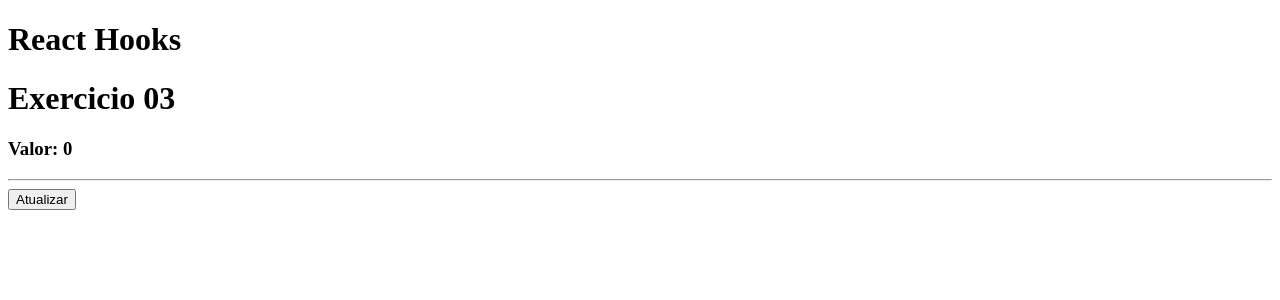
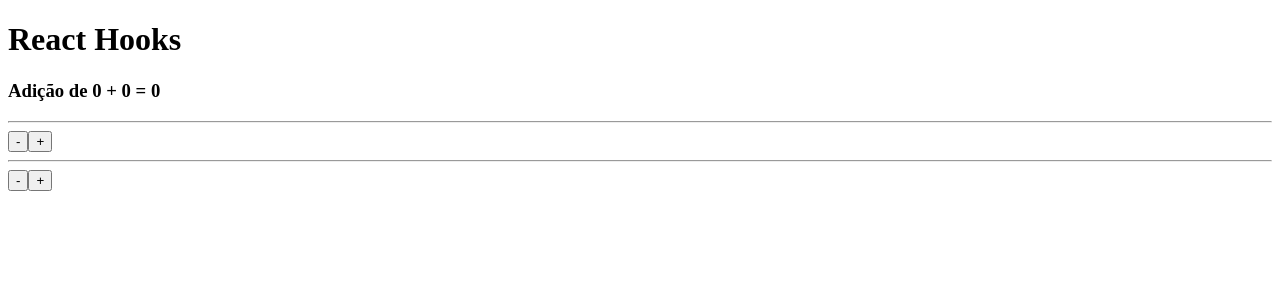
Before and after one commit to danielBRTanimacao/React-estudo, a React (Vite) app in the folder react-04-hooks/: page / in a window 1280 px wide. Shown: the top 300 px of the page. Built offline with nearby package versions, Linux system fonts and the light colour scheme.

Commit message:
Mais exercicios sobre hooks

```diff
--- a/react-04-hooks/src/App.jsx
+++ b/react-04-hooks/src/App.jsx
@@ -4,7 +4,10 @@
 // import HookState02 from "./components/UseState02";
 // import HookState03 from "./components/UseState03";
 // import HookState04 from "./components/UseState04";
-import HookState05 from "./components/UseState05";
+// import HookState05 from "./components/UseState05";
+import HookState06 from "./components/UseState06";
+
+import "./assets/css/Index.css";
 
 export default () => {
     return (
@@ -13,7 +16,8 @@
             {/* <HookState01 /> */}
             {/* <HookState03 /> */}
             {/* <HookState04 /> */}
-            <HookState05 />
+            {/* <HookState05 /> */}
+            <HookState06 />
         </>
     );
 };
--- /dev/null
+++ b/react-04-hooks/src/assets/css/Index.css
@@ -0,0 +1,3 @@
+.container {
+    padding: 10rem;
+}
--- /dev/null
+++ b/react-04-hooks/src/components/UseState06.jsx
@@ -0,0 +1,33 @@
+import React, { useCallback, useState } from "react";
+import UseState06a from "./UseState06a";
+
+export default () => {
+    const [value, setValue] = useState(0);
+    const [value1, setValue1] = useState(0);
+
+    function decValue1() {
+        setValue((oldValue) => oldValue - 5);
+    }
+
+    function decValue2() {
+        setValue1((oldValue) => oldValue - 10);
+    }
+
+    function incDecValue1() {
+        setValue((oldValue) => oldValue + 5);
+    }
+
+    function incDecValue2() {
+        setValue1((oldValue) => oldValue + 10);
+    }
+
+    return (
+        <>
+            <h3>
+                Adição de {value} + {value1} = <strong>{value + value1}</strong>
+            </h3>
+            <UseState06a funcInc={incDecValue1} funcDec={decValue1} />
+            <UseState06a funcInc={incDecValue2} funcDec={decValue2} />
+        </>
+    );
+};
--- /dev/null
+++ b/react-04-hooks/src/components/UseState06a.jsx
@@ -0,0 +1,11 @@
+export default ({ funcInc, funcDec }) => {
+    return (
+        <>
+            <hr />
+            <div>
+                <button onClick={funcDec}>-</button>
+                <button onClick={funcInc}>+</button>
+            </div>
+        </>
+    );
+};
```
